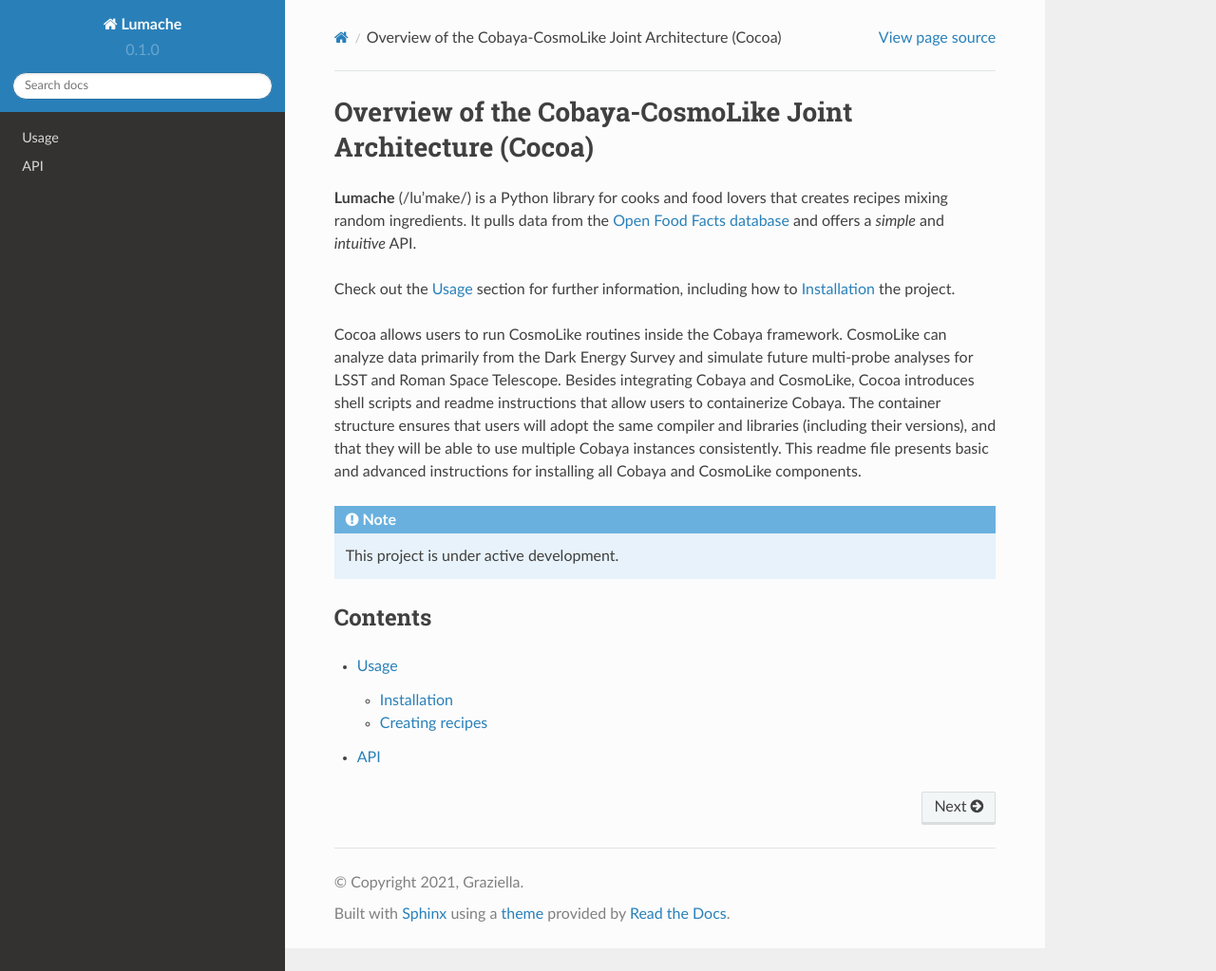
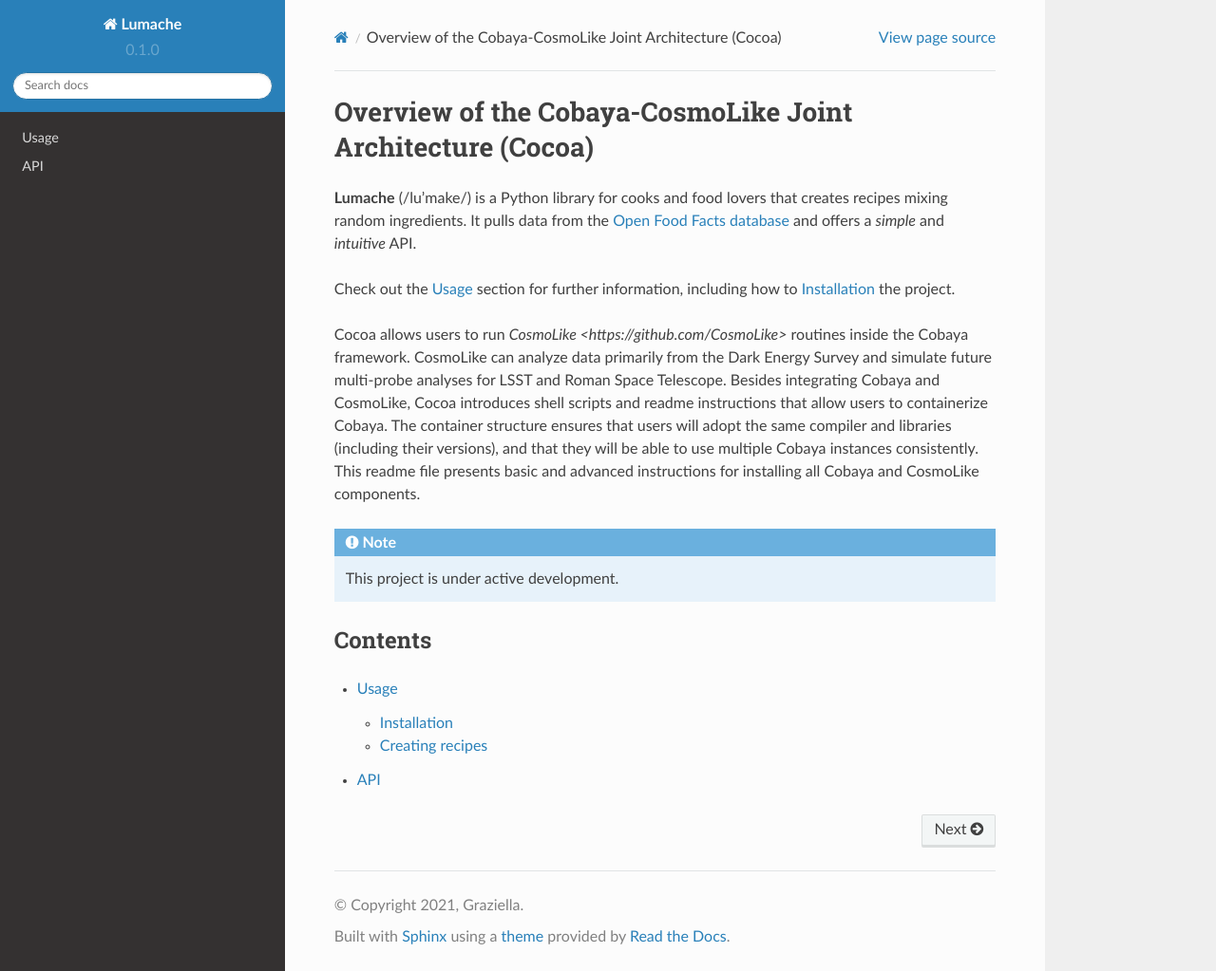
Before and after one commit to shyambhavi3/Cocoa, a Sphinx documentation site: the page built from docs/source/index.rst, in a window 1280 px wide and 1023 px high. Shown: the whole window at 95% size. Built offline with Sphinx 7.4.7 and the Read the Docs theme 2.0.0, drawn with Linux system fonts in a browser that asks for light colours; some of the changed lines change nothing that is shown.

Commit message:
Update index.rst

```diff
--- a/docs/source/index.rst
+++ b/docs/source/index.rst
@@ -9,7 +9,7 @@
 Check out the :doc:`usage` section for further information, including
 how to :ref:`installation` the project.
 
-Cocoa allows users to run CosmoLike routines inside the Cobaya framework.
+Cocoa allows users to run `CosmoLike <https://github.com/CosmoLike>` routines inside the Cobaya framework.
 CosmoLike can analyze data primarily from the Dark Energy Survey and simulate
 future multi-probe analyses for LSST and Roman Space Telescope. Besides
 integrating Cobaya and CosmoLike, Cocoa introduces shell scripts and readme
```
